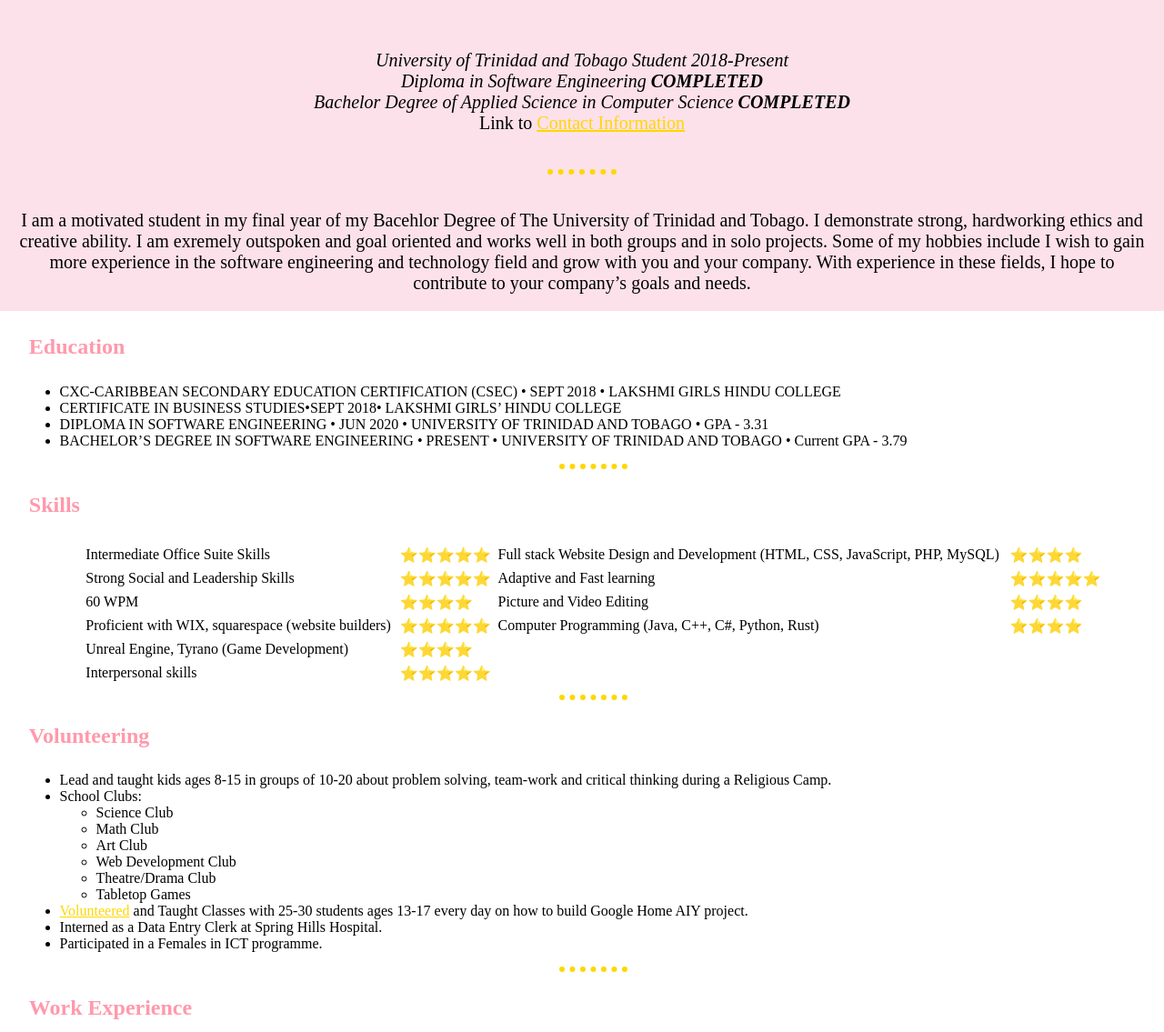
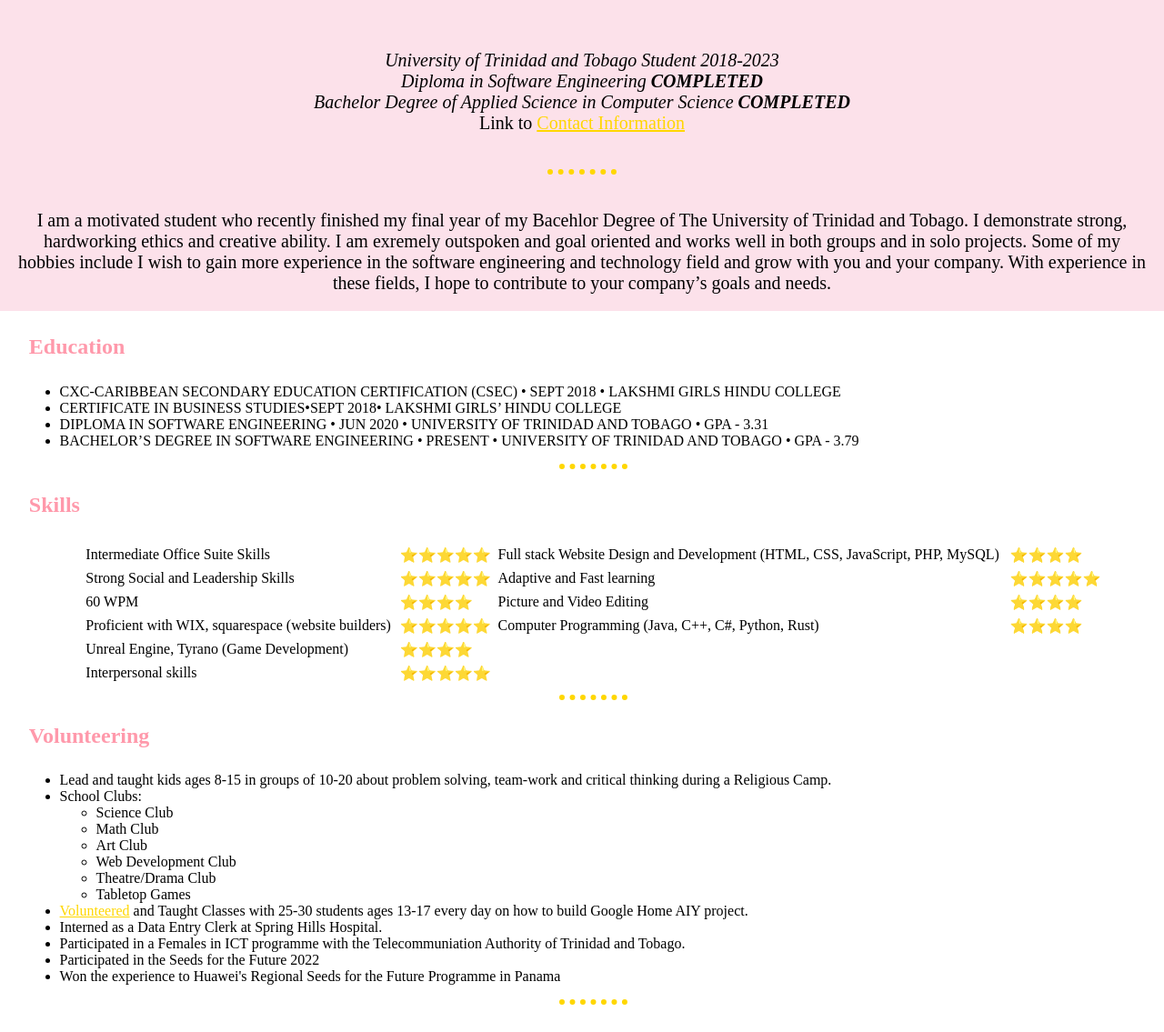
Before and after one commit to codesaurusrex-2001/cv, a plain HTML site: page index.html in a window 1280 px wide. Shown: the part 366-1501 px from the top of the page at 91% size. Drawn offline with Linux system fonts and the light colour scheme.

Commit message:
Update index.html
Bunch of information in education and volunteering sections (no code modified except one <li> added to volunteering.

```diff
--- a/index.html
+++ b/index.html
@@ -16,7 +16,7 @@
 
     <h1>Abigail Rambarran</h1>
 
-    <p><em>University of Trinidad and Tobago Student 2018-Present
+    <p><em>University of Trinidad and Tobago Student 2018-2023
     <br />Diploma in Software Engineering <strong>COMPLETED</strong>
     <br />Bachelor Degree of Applied Science in Computer Science <strong>COMPLETED</strong></em>
     <br />Link to <a href="#contact">Contact Information</a>
@@ -25,7 +25,7 @@
 <hr  />
 
     <p>
-      I am a motivated student in my final year of my Bacehlor Degree of The University of Trinidad and Tobago. I
+      I am a motivated student who recently finished my final year of my Bacehlor Degree of The University of Trinidad and Tobago. I
       demonstrate strong, hardworking ethics and creative ability. I am exremely outspoken and goal oriented and works well in both
       groups and in solo projects. Some of my hobbies include
       I wish to gain more experience in the software engineering and technology field and grow with you and
@@ -42,7 +42,7 @@
         <li> CXC-CARIBBEAN SECONDARY EDUCATION CERTIFICATION (CSEC) • SEPT 2018 • LAKSHMI GIRLS HINDU COLLEGE</li>
         <li> CERTIFICATE IN BUSINESS STUDIES•SEPT 2018• LAKSHMI GIRLS’ HINDU COLLEGE </li>
         <li> DIPLOMA IN SOFTWARE ENGINEERING • JUN 2020 • UNIVERSITY OF TRINIDAD AND TOBAGO • GPA - 3.31 </li>
-        <li>BACHELOR’S DEGREE IN SOFTWARE ENGINEERING • PRESENT • UNIVERSITY OF TRINIDAD AND TOBAGO • Current GPA - 3.79 </li>
+        <li>BACHELOR’S DEGREE IN SOFTWARE ENGINEERING • PRESENT • UNIVERSITY OF TRINIDAD AND TOBAGO • GPA - 3.79 </li>
       </ul>
 
     <hr />
@@ -93,7 +93,9 @@
         <li> School Clubs: <ul><li>Science Club</li><li>Math Club</li><li>Art Club</li><li>Web Development Club</li><li>Theatre/Drama Club</li><li>Tabletop Games</li></ul></li>
         <li> <a href="https://newsday.co.tt/2019/05/14/science-is-the-new-pink/">Volunteered</a> and Taught Classes with 25-30 students ages 13-17 every day on how to build Google Home AIY project. </li>
         <li> Interned as a Data Entry Clerk at Spring Hills Hospital. </li>
-        <li> Participated in a Females in ICT programme.  </li>
+        <li> Participated in a Females in ICT programme with the Telecommuniation Authority of Trinidad and Tobago.  </li>
+        <li> Participated in the Seeds for the Future 2022 </li>
+        <li> Won the experience to Huawei's Regional Seeds for the Future Programme in Panama</li>
       </ul>
 
     <hr  />
```
